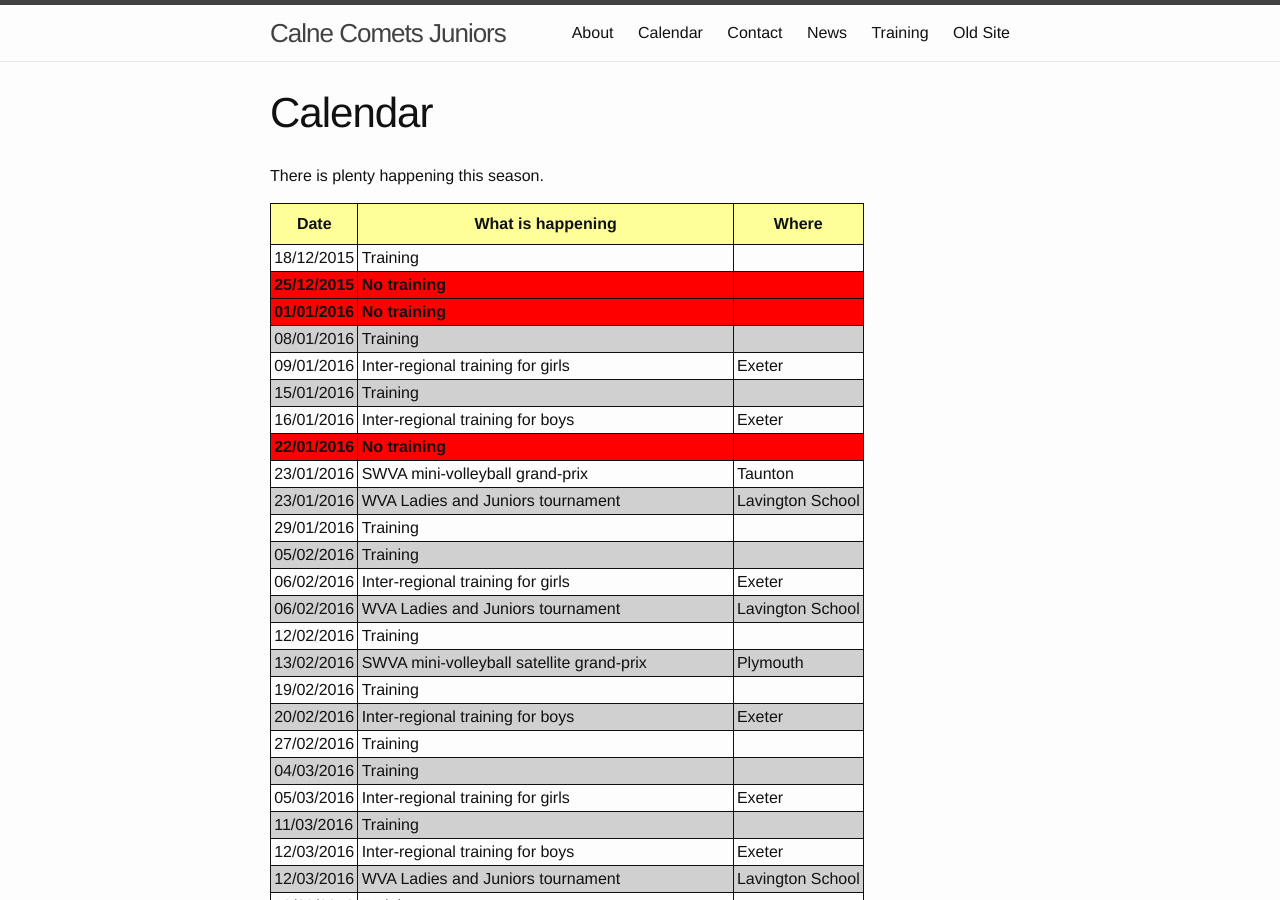
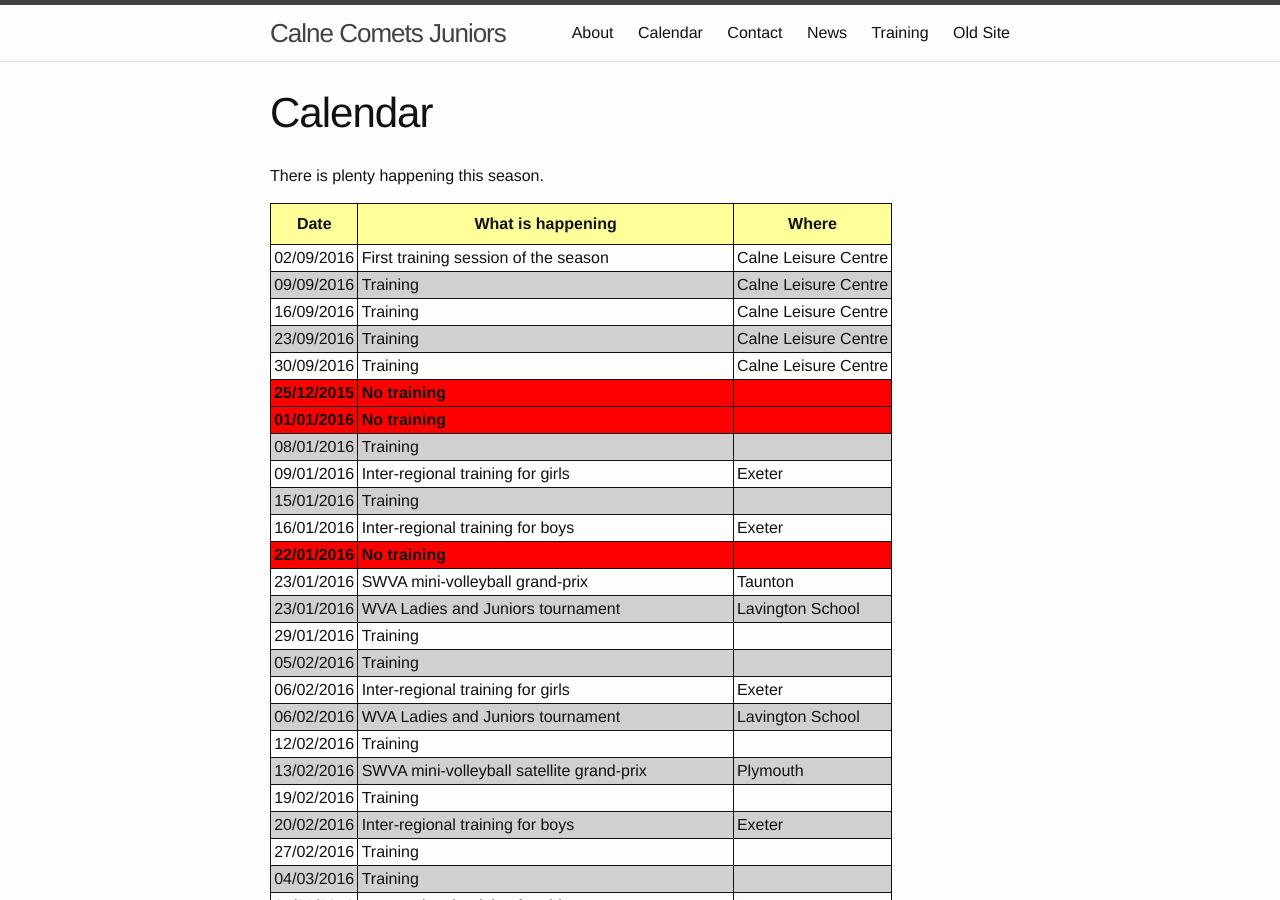
Before and after one commit to CalneComets/WebJuniors, a Jekyll site: the page built from calendar.md, in a window 1280 px wide and 900 px high. Built offline with Jekyll 4.4.1, drawn with Linux system fonts in a browser that asks for light colours.

Commit message:
Dates for start of new season

```diff
--- a/calendar.md
+++ b/calendar.md
@@ -9,7 +9,11 @@ There is plenty happening this season.
 <table>
 <tr><th>Date</th><th>What is happening</th><th>Where</th></tr>
 <tbody>
-<tr><td>18/12/2015</td><td>Training</td><td>&nbsp;</td></tr>
+<tr><td>02/09/2016</td><td>First training session of the season</td><td>Calne Leisure Centre</td></tr>
+<tr><td>09/09/2016</td><td>Training</td><td>Calne Leisure Centre</td></tr>
+<tr><td>16/09/2016</td><td>Training</td><td>Calne Leisure Centre</td></tr>
+<tr><td>23/09/2016</td><td>Training</td><td>Calne Leisure Centre</td></tr>
+<tr><td>30/09/2016</td><td>Training</td><td>Calne Leisure Centre</td></tr>
 <tr class="warn"><td>25/12/2015</td><td>No training</td><td>&nbsp;</td></tr>
 <tr class="warn"><td>01/01/2016</td><td>No training</td><td>&nbsp;</td></tr>
 <tr><td>08/01/2016</td><td>Training</td><td>&nbsp;</td></tr>
```
Also changed, not shown: index.md (+1 -1 lines).
